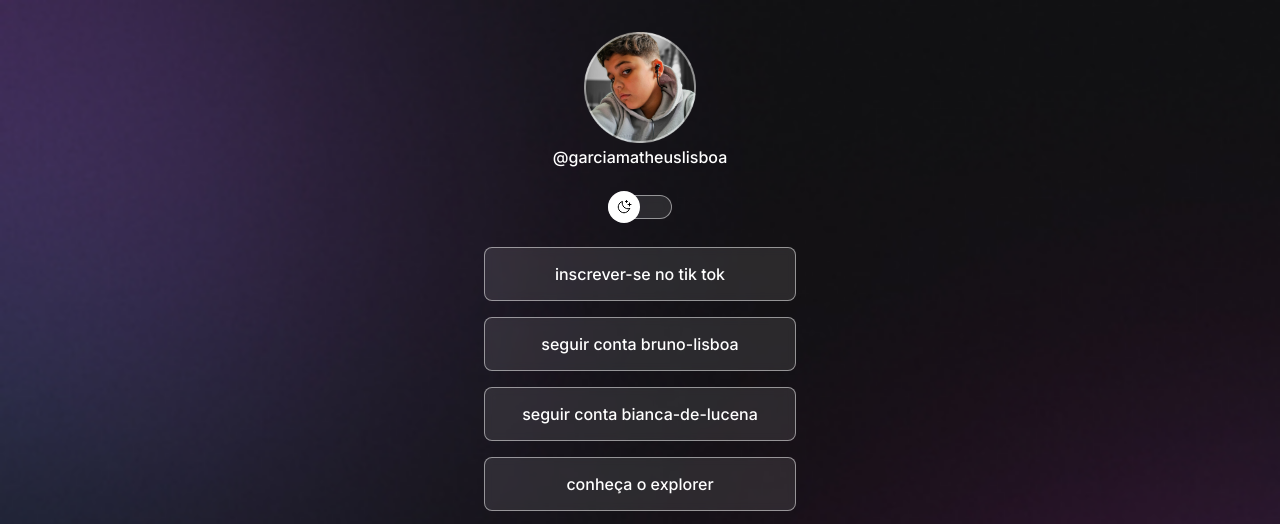
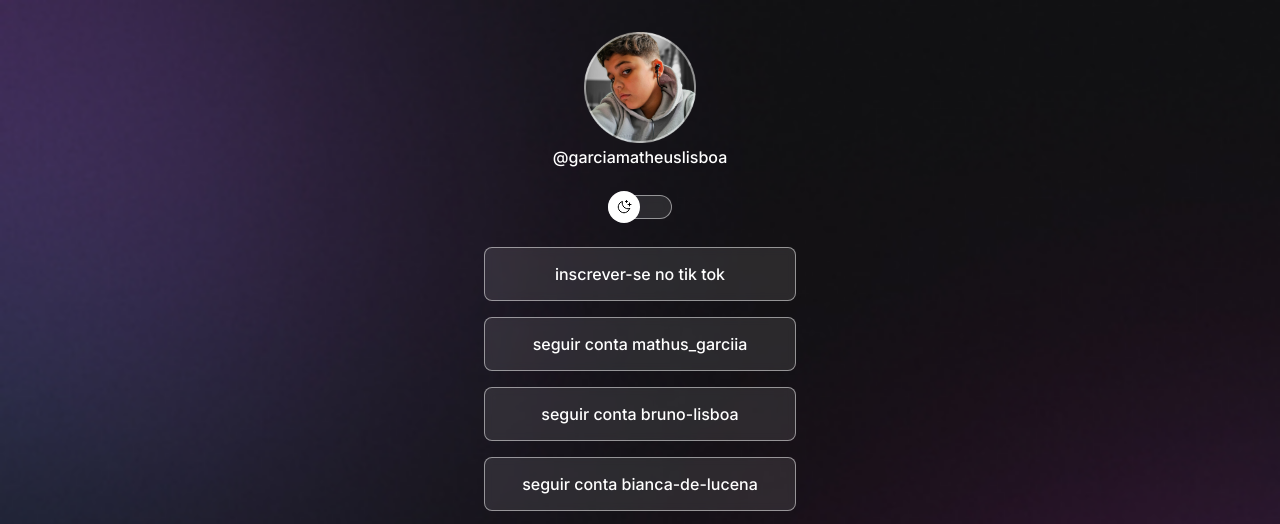
Before and after one commit to MatheusLisboaGarcia/projeto-matheus, a plain HTML site: page index.html in a window 1280 px wide. Shown: the top 524 px of the page. Drawn offline with nearby package versions, Linux system fonts and the light colour scheme.

Commit message:
adiciona mathus_garcia instagram

```diff
--- a/index.html
+++ b/index.html
@@ -31,6 +31,10 @@
     <ul>
         <li>
             <a href="https://tiktok.com/@matheus.lisboa89" target="_blank">inscrever-se no tik tok</a>
+
+            <li>
+                <a href="https://instagram.com/mathus_garciia" target="_blank">seguir conta mathus_garciia</a>
+            </li>
 
             <li>
                 <a href="https://instagram.com/brunolisboa.oficial" target="_blank">seguir conta bruno-lisboa</a>
```
